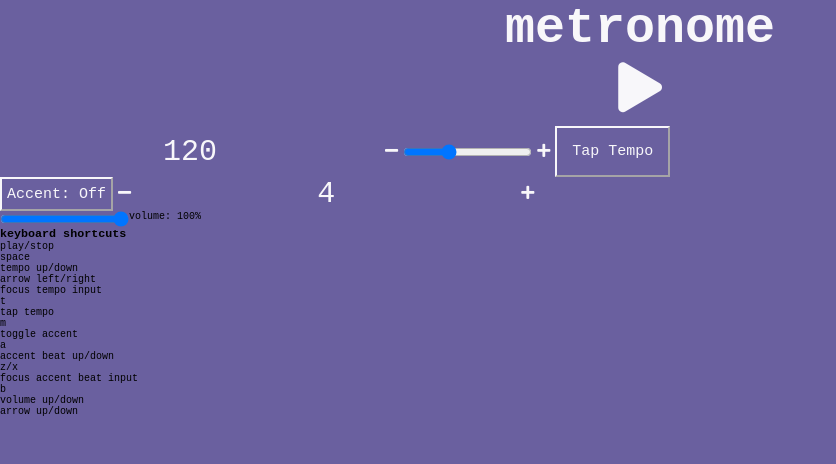
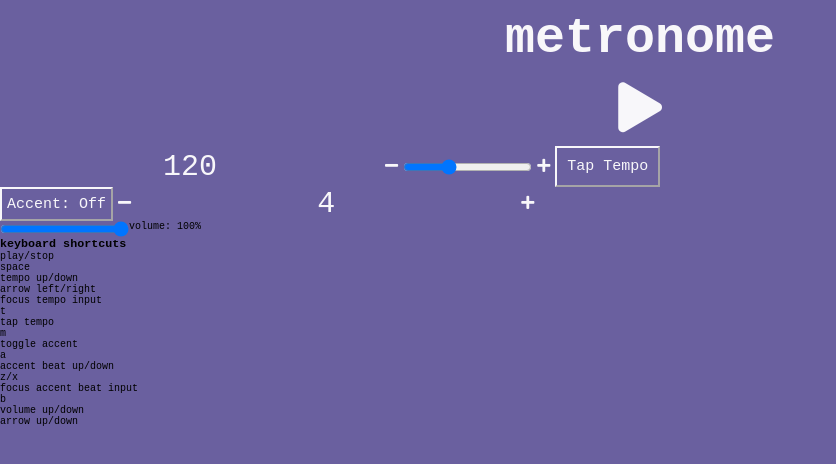
Before and after one commit to alanpaulprice/metronome, a React (Create React App) app: page / in a window 1280 px wide. Shown: the top 464 px of the page, without its empty margins (0-836 px from the left). Built offline with nearby package versions, Linux system fonts and the light colour scheme; no server answers.

Commit message:
changed some em values to rem, added margin to H1 element

```diff
--- a/src/components/AccentControls.js
+++ b/src/components/AccentControls.js
@@ -42,7 +42,7 @@ class AccentControls extends Component {
           noBorder
           value={-1}
           onClick={this.onIncrementAccentBeatButtonClick}
-          fontSize={'1.5em'}
+          fontSize={'1.5rem'}
         >
           <i className="fa fa-minus" />
         </Button>
@@ -54,7 +54,7 @@ class AccentControls extends Component {
             onChange={this.onAccentBeatInputChange}
             onFocus={this.onAccentBeatInputFocus}
             onBlur={this.onAccentBeatInputBlur}
-            fontSize={'3em'}
+            fontSize={'3rem'}
             color={props => props.theme.fg}
             background={props => props.theme.bg}
             noBorder
@@ -65,7 +65,7 @@ class AccentControls extends Component {
           noBorder
           value={1}
           onClick={this.onIncrementAccentBeatButtonClick}
-          fontSize={'1.5em'}
+          fontSize={'1.5rem'}
         >
           <i className="fa fa-plus" />
         </Button>
--- a/src/components/App.js
+++ b/src/components/App.js
@@ -172,11 +172,13 @@ class App extends Component {
           />
 
           <FlexDiv flexDirection={'column'}>
-            <H1 fontSize={'5em'}>metronome</H1>
+            <H1 fontSize={'5rem'} margin={'1rem 0'}>
+              metronome
+            </H1>
 
             <Button
               noBorder
-              fontSize={'5em'}
+              fontSize={'5rem'}
               onClick={this.onPlayStopButtonClick}
             >
               <i className={`fa fa-${this.state.playing ? 'stop' : 'play'}`} />
--- a/src/components/TapTempo.js
+++ b/src/components/TapTempo.js
@@ -12,8 +12,8 @@ class TapTempo extends Component {
     return (
       <Button
         onMouseDown={this.onTapTempoButtonMouseDown}
-        fontSize={'1.5em'}
-        padding={'1em'}
+        fontSize={'1.5rem'}
+        padding={'1rem'}
       >
         Tap Tempo
       </Button>
--- a/src/components/TempoControls.js
+++ b/src/components/TempoControls.js
@@ -46,7 +46,7 @@ class TempoControls extends Component {
             onChange={this.onTempoInputChange}
             onFocus={this.onTempoInputFocus}
             onBlur={this.onTempoInputBlur}
-            fontSize={'3em'}
+            fontSize={'3rem'}
             color={props => props.theme.fg}
             background={props => props.theme.bg}
             noBorder
@@ -57,7 +57,7 @@ class TempoControls extends Component {
             noBorder
             value={-1}
             onClick={this.onIncrementTempoButtonClick}
-            fontSize={'1.5em'}
+            fontSize={'1.5rem'}
           >
             <i className="fa fa-minus" />
           </Button>
@@ -75,7 +75,7 @@ class TempoControls extends Component {
             noBorder
             value={1}
             onClick={this.onIncrementTempoButtonClick}
-            fontSize={'1.5em'}
+            fontSize={'1.5rem'}
           >
             <i className="fa fa-plus" />
           </Button>
--- a/src/elements/H1.js
+++ b/src/elements/H1.js
@@ -4,6 +4,7 @@ const H1 = styled.h1`
   color: ${props => props.theme.fg || 'black'};
   text-align: center;
   font-size: ${props => props.fontSize || '3rem'};
+  margin: ${props => props.margin || '0'};
 `;
 
 export default H1;
--- a/src/elements/Input.js
+++ b/src/elements/Input.js
@@ -5,7 +5,7 @@ const Input = styled.input.attrs(props => ({
 }))`
   color: ${props => props.color || props.theme.bg || 'black'};
   background: ${props => props.background || props.bg || 'white'};
-  font-size: ${props => props.fontSize || '1em'};
+  font-size: ${props => props.fontSize || '1rem'};
   text-align: ${props => props.textAlign || 'center'};
   border-width: ${props =>
     props.noBorder
```
